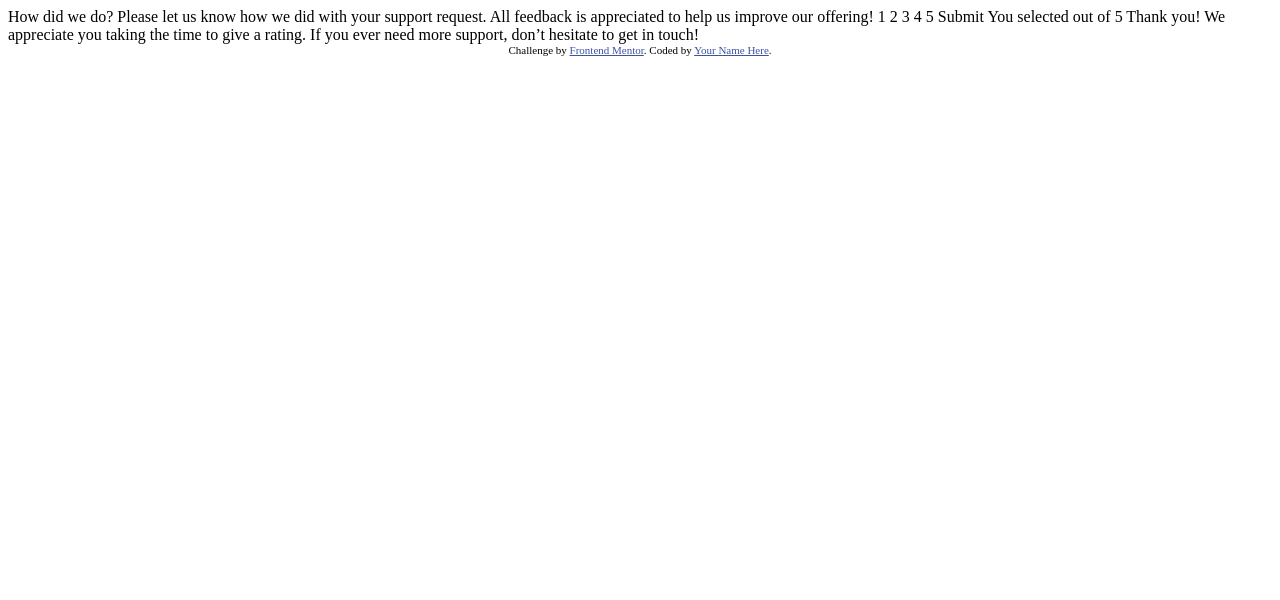
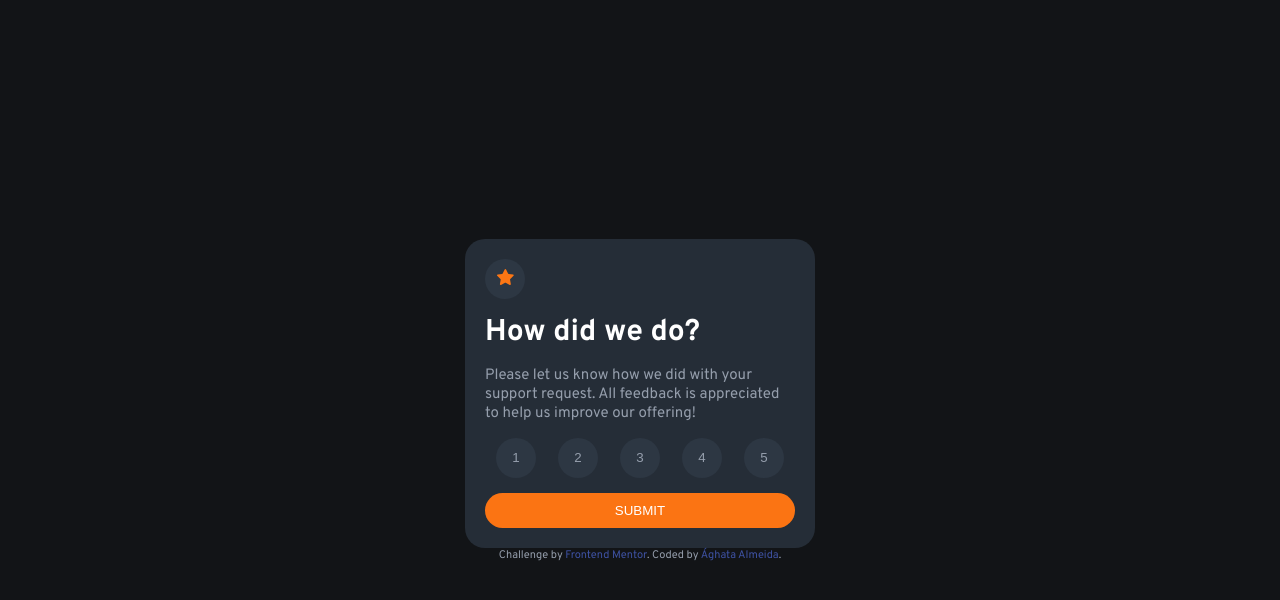
Before and after one commit to a-almeida10/interactive-rating-component, a plain HTML site: page index.html in a window 1280 px wide. Drawn offline with Linux system fonts and the light colour scheme.

Commit message:
main-functions

```diff
--- /dev/null
+++ b/SASS/colors.scss
@@ -0,0 +1,7 @@
+$orange: hsl(25, 97%, 53%);
+$light-grey: hsl(217, 12%, 63%);
+$medium-grey: hsl(216, 12%, 54%);
+$dark-blue: hsl(213, 19%, 18%);
+$very-dark-blue: hsl(216, 12%, 8%);
+$light-blue: hsl(228, 45%, 44%);
+$white: white;
--- /dev/null
+++ b/SASS/style.scss
@@ -0,0 +1,118 @@
+@import "./colors.scss";
+@import url("https://fonts.googleapis.com/css2?family=Overpass:wght@400;700&display=swap");
+
+* {
+  padding: 0;
+  margin: 0;
+  box-sizing: border-box;
+  color: $light-grey;
+}
+
+body {
+  background-color: $very-dark-blue;
+  font-family: "Overpass", sans-serif;
+  font-size: 15px;
+  display: flex;
+  flex-direction: column;
+  height: 100vh;
+  align-items: center;
+  justify-content: center;
+}
+.rating-card {
+  width: 350px;
+  background-color: $dark-blue;
+  border-radius: 20px;
+  color: $white;
+  padding: 20px;
+  display: flex;
+  flex-direction: column;
+  gap: 15px;
+
+  .rating-title {
+    font-weight: 700;
+    color: $white;
+  }
+
+  .rating-text {
+    font-weight: 400;
+  }
+  .rating-btn {
+    display: flex;
+    justify-content: space-around;
+  }
+  .btn {
+    border-radius: 50%;
+    height: 40px;
+    width: 40px;
+    border: none;
+    background-color: hsl(213, 19%, 22%);
+    cursor: pointer;
+    &:hover {
+      background-color: $light-grey;
+      color: $white;
+      transition-duration: 0.3s;
+    }
+    &:active {
+      background-color: $orange;
+    }
+  }
+
+  #star:active {
+    background-color: $white;
+  }
+  .btn-submit {
+    background-color: $orange;
+    color: $white;
+    padding: 10px;
+    border-radius: 30px;
+    text-transform: uppercase;
+    border: none;
+    cursor: pointer;
+
+    &:active {
+      background-color: $white;
+      color: $orange;
+    }
+  }
+}
+
+#thanks-card {
+  align-items: center;
+  text-align: center;
+
+  .thanks-img {
+    width: 150px;
+  }
+
+  .btn-thanks {
+    background-color: hsl(213, 19%, 22%);
+    color: $orange;
+    border: none;
+    border-radius: 30px;
+    padding: 5px;
+
+    span {
+      color: $orange;
+    }
+  }
+}
+
+.hidden {
+  display: none;
+}
+
+.attribution {
+  font-size: 11px;
+  text-align: center;
+
+  a {
+    color: $light-blue;
+    text-decoration: none;
+  }
+}
+
+@media (max-width: 380px) {
+  .rating-card {
+    width: 280px;
+  }
+}
--- a/index.html
+++ b/index.html
@@ -1,49 +1,68 @@
 <!DOCTYPE html>
 <html lang="en">
   <head>
-  <meta charset="UTF-8">
-  <meta name="viewport" content="width=device-width, initial-scale=1.0"> <!-- displays site properly based on user's device -->
-
-  <link rel="icon" type="image/png" sizes="32x32" href="./images/favicon-32x32.png">
+    <meta charset="UTF-8" />
+    <meta name="viewport" content="width=device-width, initial-scale=1.0" />
+    <link rel="stylesheet" href="./css/style.css" />
+    <link
+      rel="icon"
+      type="image/png"
+      sizes="32x32"
+      href="./images/favicon-32x32.png"
+    />
 
     <title>Frontend Mentor | Interactive rating component</title>
-
-  <!-- Feel free to remove these styles or customise in your own stylesheet 👍 -->
-  <style>
-    .attribution { font-size: 11px; text-align: center; }
-    .attribution a { color: hsl(228, 45%, 44%); }
-  </style>
   </head>
   <body>
-
     <!-- Rating state start -->
-
-  How did we do?
-
-  Please let us know how we did with your support request. All feedback is appreciated
-  to help us improve our offering!
-
-  1 2 3 4 5
-
-  Submit
-
+    <main class="rating-card" id="rating-main">
+      <button class="btn" id="star">
+        <img src="./images/icon-star.svg" alt="Star Icon" />
+      </button>
+      <h1 class="rating-title">How did we do?</h1>
+      <p class="rating-text">
+        Please let us know how we did with your support request. All feedback is
+        appreciated to help us improve our offering!
+      </p>
+      <div class="rating-btn">
+        <input type ="button" class="btn" value="1" onclick="ratingFunction()"></input>
+        <input type ="button" class="btn" value="2" onclick="ratingFunction()"></input>
+        <input type ="button" class="btn" value="3" onclick="ratingFunction()"></input>
+        <input type ="button" class="btn" value="4" onclick="ratingFunction()"></input>
+        <input type ="button" class="btn" value="5" onclick="ratingFunction()"></input>
+      </div>
+      <input type="submit" class="btn-submit" onclick="displayThanks()"></input>
+    </main>
     <!-- Rating state end -->
 
     <!-- Thank you state start -->
-
-  You selected <!-- Add rating here --> out of 5
-
-  Thank you!
-
-  We appreciate you taking the time to give a rating. If you ever need more support,
-  don’t hesitate to get in touch!
-
+    <div class="rating-card hidden" id="thanks-card">
+      <img
+        class="thanks-img"
+        src="./images/illustration-thank-you.svg"
+        alt="Thank you"
+      />
+      <button class="btn-thanks">
+        You selected
+        <span id="rate"></span>
+        out of 5
+      </button>
+      <h2 class="rating-title">Thank you!</h2>
+      <p class="rating-text">
+        We appreciate you taking the time to give a rating. If you ever need
+        more support, don’t hesitate to get in touch!
+      </p>
+    </div>
     <!-- Thank you state end -->
 
+    <footer class="attribution">
+      Challenge by
+      <a href="https://www.frontendmentor.io?ref=challenge" target="_blank"
+        >Frontend Mentor</a
+      >. Coded by
+      <a href="https://www.linkedin.com/in/aghata-almeida/">Ághata Almeida</a>.
+    </footer>
 
-  <div class="attribution">
-    Challenge by <a href="https://www.frontendmentor.io?ref=challenge" target="_blank">Frontend Mentor</a>.
-    Coded by <a href="#">Your Name Here</a>.
-  </div>
+    <script src="./scripts/script.js"></script>
   </body>
 </html>
--- /dev/null
+++ b/scripts/script.js
@@ -0,0 +1,16 @@
+let rateValue = 0;
+let activeRate = false;
+function ratingFunction() {
+  rateValue = document.activeElement.value;
+  document.getElementById("rate").innerHTML = rateValue;
+  activeRate = true;
+}
+
+function displayThanks() {
+  if (activeRate === false) {
+    alert("Please, rate us from 1 to 5!");
+  } else {
+    document.getElementById("thanks-card").classList.toggle("hidden");
+    document.getElementById("rating-main").classList.toggle("hidden");
+  }
+}
```
Also changed, not shown: css/style.css (added), 2 other files. Lines whose indentation alone changed are shown as unchanged.
